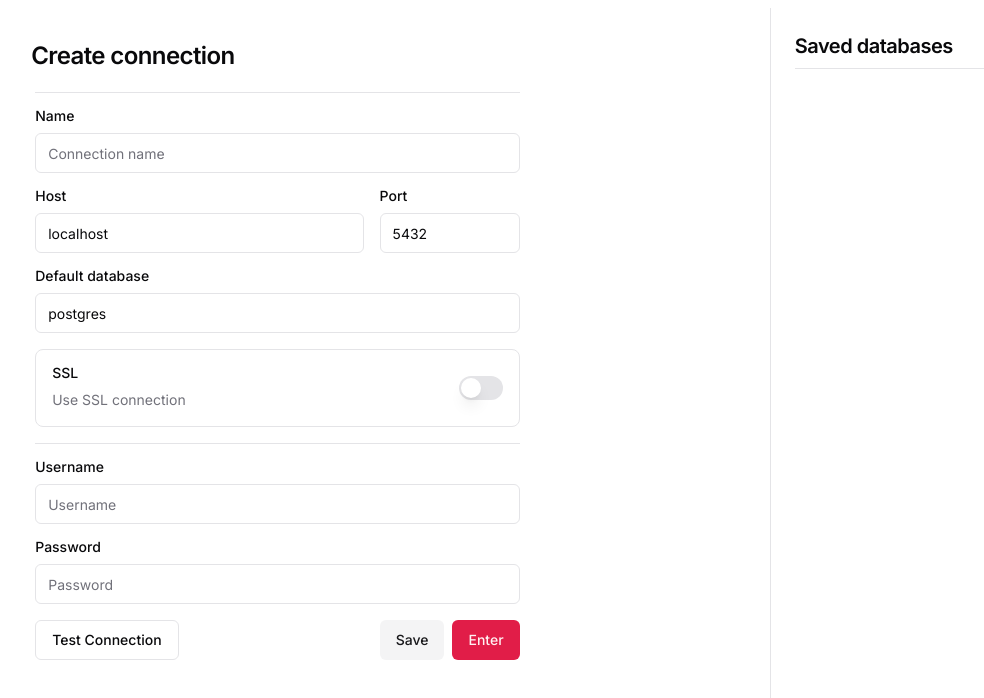
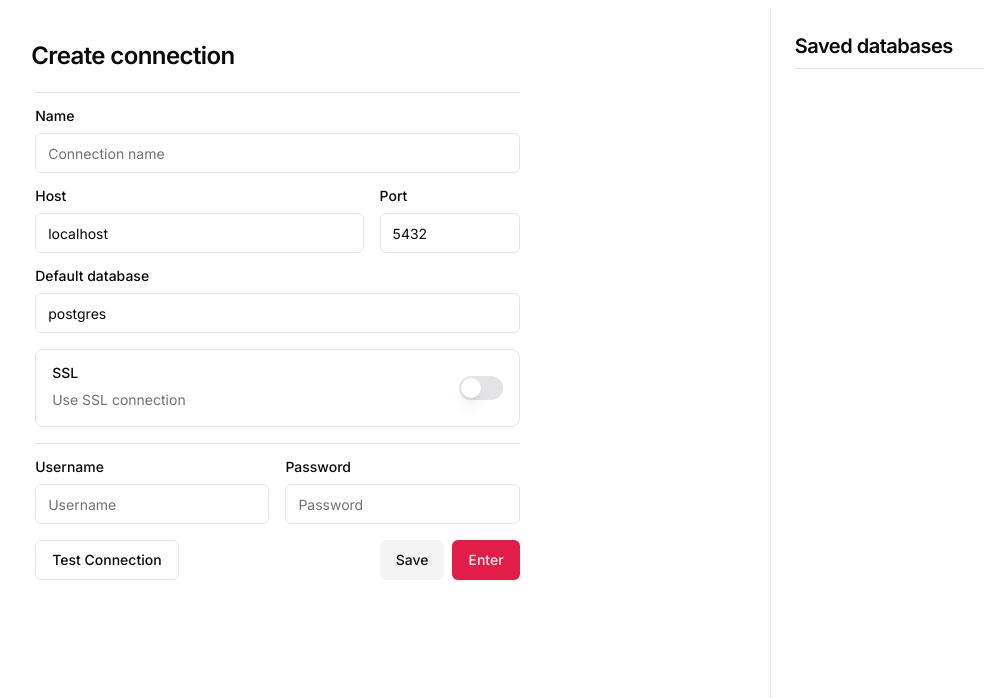
Before and after one commit to lucioreyli/fetti, a Next.js app: page / in a window 1280 px wide. Shown: the top 698 px of the page, without its empty margins (215-1199 px from the left). Built offline with nearby package versions, Linux system fonts and the light colour scheme.

Commit message:
refactor: layout

```diff
--- a/src/components/RegisterDatabase/index.tsx
+++ b/src/components/RegisterDatabase/index.tsx
@@ -155,6 +155,7 @@ export const RegisterDatabase: FC = () => {
           />
         </div>
         <Separator />
+        <div className="flex gap-4">
           <div className="grid gap-[10px]">
             <label htmlFor="username">Username</label>
             <input
@@ -180,6 +181,7 @@ export const RegisterDatabase: FC = () => {
               value={form.password}
             />
           </div>
+        </div>
         <div className="flex justify-between">
           <Button variant="outline" type="submit" name="action" value="test">
             Test Connection
```
Lines whose indentation alone changed are shown as unchanged.
